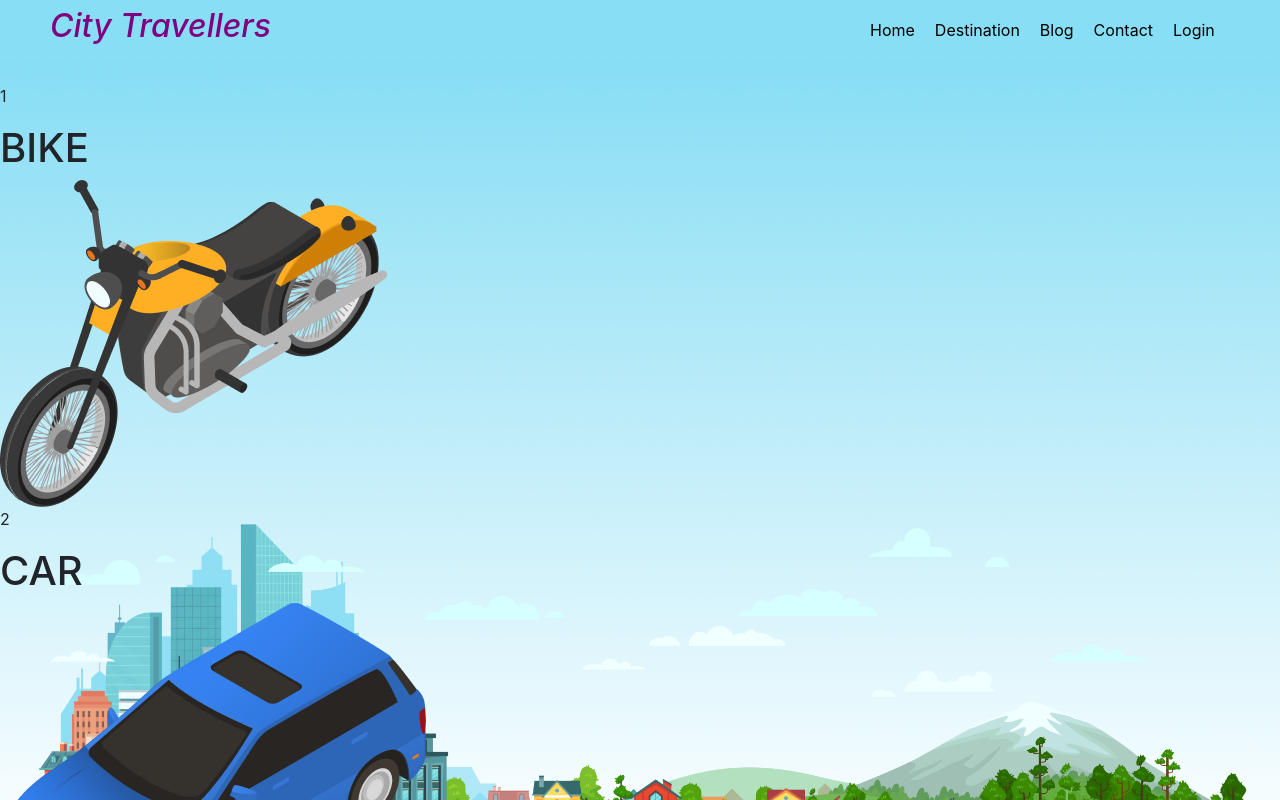
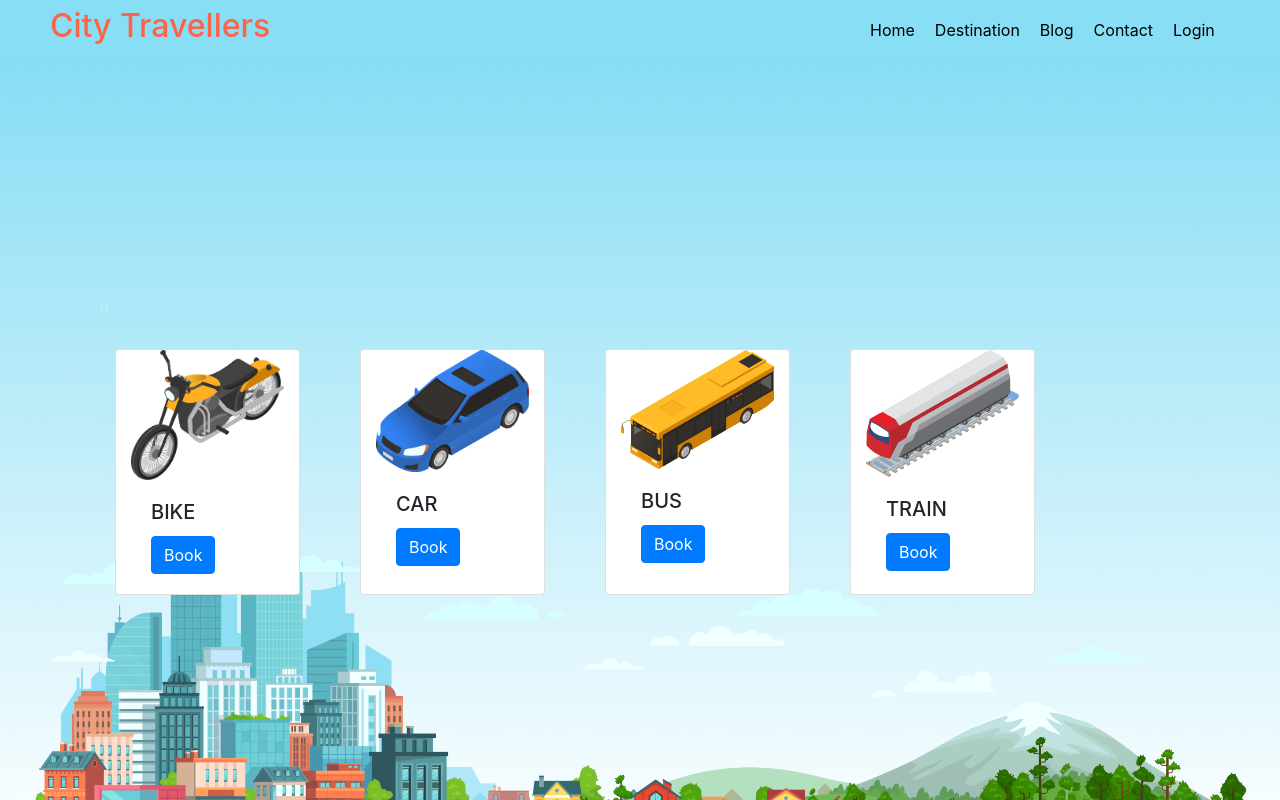
Before and after one commit to shawongithub/react-auth, a React (Create React App) app: page / in a window 1280 px wide. Shown: the top 800 px of the page. Built offline with nearby package versions, Linux system fonts and the light colour scheme.

Commit message:
completed homepage

```diff
--- a/package.json
+++ b/package.json
@@ -3,6 +3,7 @@
   "version": "0.1.0",
   "private": true,
   "dependencies": {
+    "@material-ui/core": "^4.12.1",
     "@testing-library/jest-dom": "^5.14.1",
     "@testing-library/react": "^11.2.7",
     "@testing-library/user-event": "^12.8.3",
--- a/src/components/Header/Header.css
+++ b/src/components/Header/Header.css
@@ -18,10 +18,10 @@
 
 .header-container nav a:hover{
     color: white;
-    background-color: purple;
+    background-color: tomato;
 }
 
 .header-container h2{
     margin-left: 50px;
-    color: purple;
+    color:tomato;
 }
--- a/src/components/Header/Header.js
+++ b/src/components/Header/Header.js
@@ -4,7 +4,7 @@ import './Header.css'
 const Header = () => {
     return (
         <div className="header-container">
-            <h2><i>City Travellers</i></h2>
+            <h2>City Travellers</h2>
             <nav>
                 <a href="">Home</a>
                 <a href="">Destination</a>
--- a/src/components/Templates/Templates.js
+++ b/src/components/Templates/Templates.js
@@ -1,28 +1,29 @@
 import React from 'react';
 import background from '../../images/Bg.png'
 import { traffics } from '../../fakeData/traffics';
+import Vehicle from '../Vehicle/Vehicle';
+import './Templates.css'
+
 const Templates = () => {
     const backgroundStyle = {
         backgroundImage: `url(${background})`,
         backgroundSize: 'cover',
-        height: '800px'
+        height: '800px',
+        display: 'flex',
+        alignItems: 'center',
     }
     console.log(traffics);
     return (
         <div style={backgroundStyle} >
-            <div>
-                <span style={{ color: '#88def4' }}>no empty space for background</span>
-                {
-                    traffics.map(traffic => {
-                        return (<div>
-                            <p>{traffic.id}</p>
-                            <h1>{traffic.name}</h1>
-                            <img src={traffic.image} alt="" />
-                        </div>)
-                    })
-                }
+            <div style={{ margin: '100px' }}>
+                <span style={{ color: '#C1EEFA' }}>n</span>
+                <div className="row">
+                    {
+                        traffics.map(traffic => <Vehicle traffic={traffic} key={traffic.key} />)
+                    }
+                </div>
+            </div>
 
-            </div>
         </div>
     );
 };
--- /dev/null
+++ b/src/components/Vehicle/Vehicle.js
@@ -0,0 +1,20 @@
+import React from 'react';
+import { Card, Button } from 'react-bootstrap'
+
+const Vehicle = props => {
+    console.log(props);
+    const { name, image } = props.traffic
+
+    return (
+        <Card className="col-sm-2" style={{ margin: '30px' }}>
+            <Card.Img variant="top" src={image} />
+            <Card.Body>
+                <Card.Title>{name}</Card.Title>
+
+                <Button variant="primary">Book</Button>
+            </Card.Body>
+        </Card>
+    );
+};
+
+export default Vehicle;
```
Also changed, not shown: src/components/Vehicle/Vehicle.css (added), 1 other file (tests, documents, lock files or other folders).
